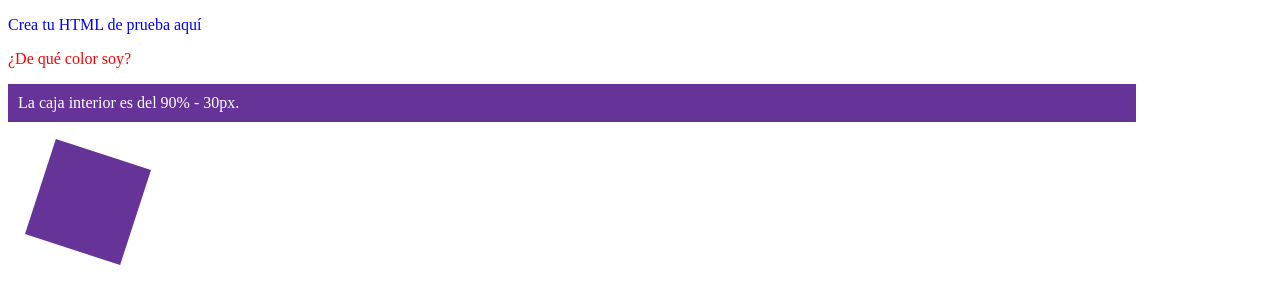
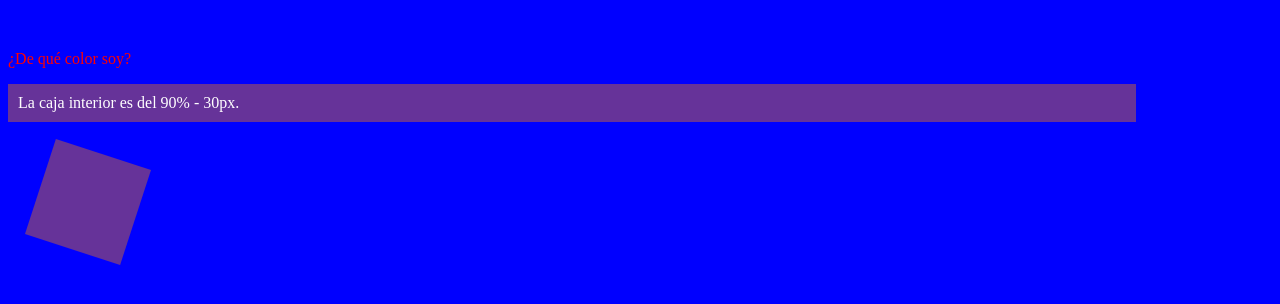
Before and after one commit to drhanfastolfe/css, a plain HTML site: page Curso MDN/2. Cómo se estructura el CSS/index.html in a window 1280 px wide. Drawn offline with Linux system fonts and the light colour scheme.

Commit message:
Terminado apartado 2

```diff
--- a/Curso MDN/2. Cómo se estructura el CSS/styles.css
+++ b/Curso MDN/2. Cómo se estructura el CSS/styles.css
@@ -29,3 +29,16 @@ p
     background-color: rebeccapurple;
     transform: rotate(0.8turn);
 }
+
+body
+{
+    background-color: pink;
+}
+
+@media (min-width: 50em) /*funciona como un if*/
+{
+    body
+    {
+        background-color: blue;
+    }
+}
```
